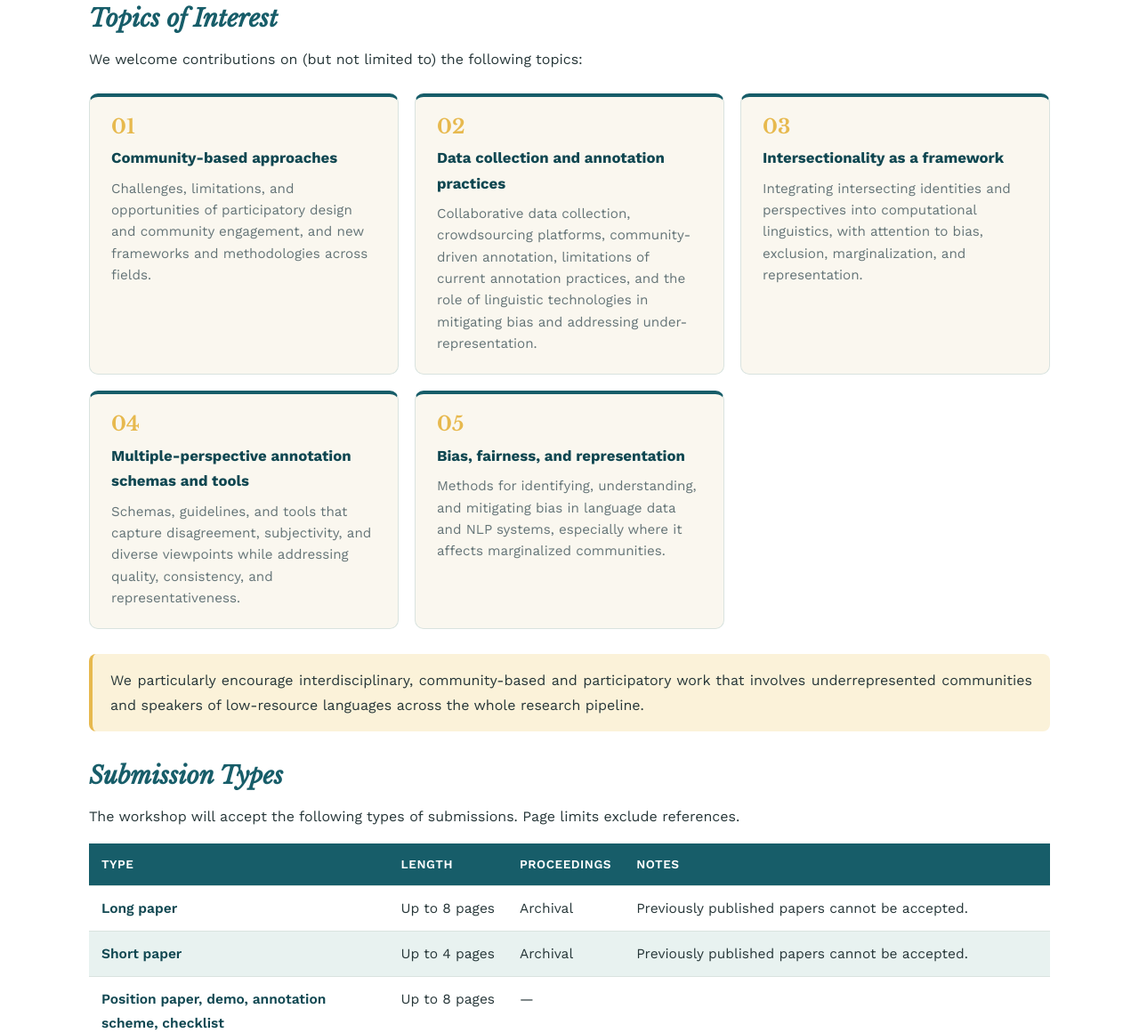
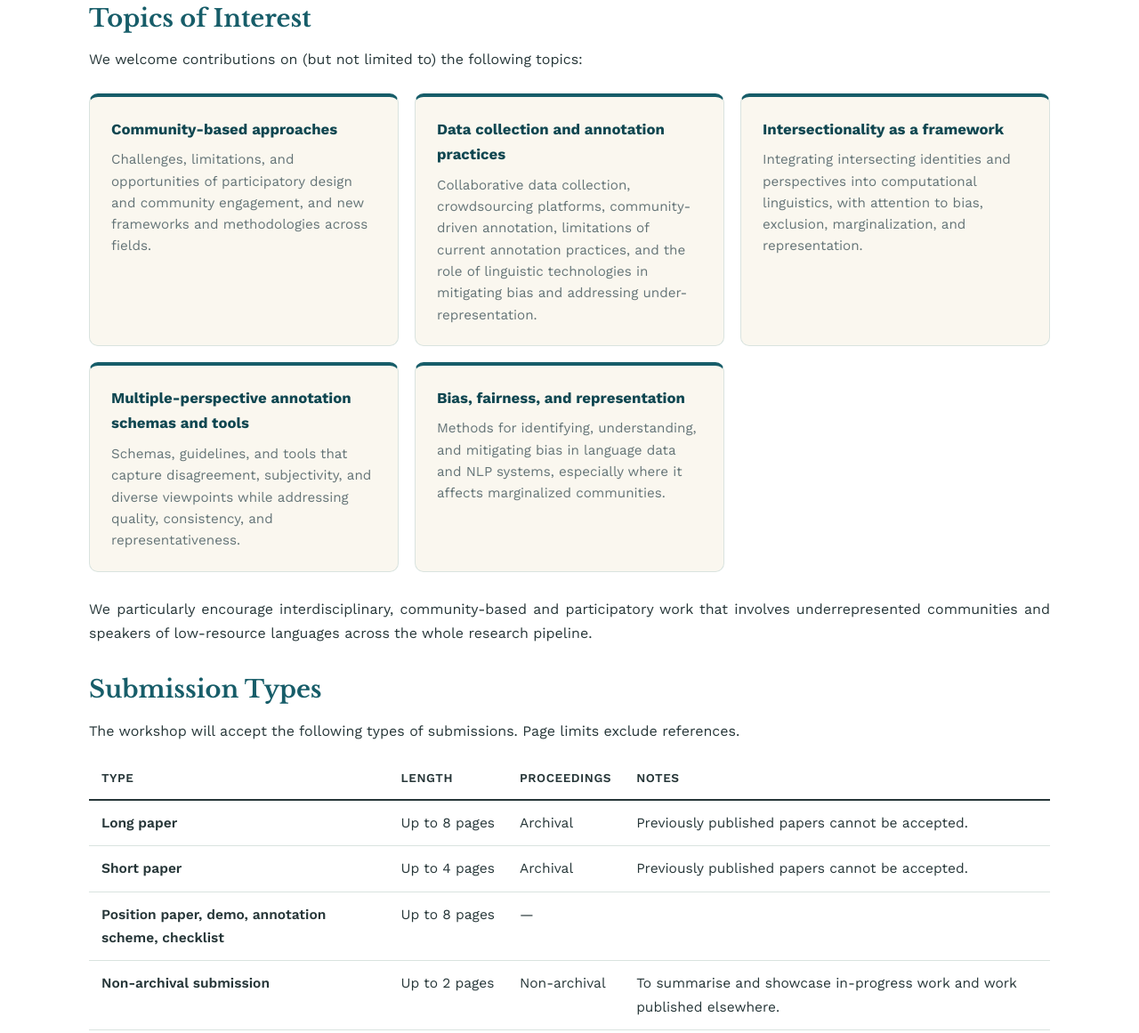
Before and after one commit to FATA-workshop/fata-workshop.github.io, a plain HTML site: page index.html in a window 1280 px wide. Shown: the part 2019-3180 px from the top of the page at 89% size. Drawn offline with nearby package versions, Linux system fonts and the light colour scheme.

Commit message:
Update index.html

```diff
--- a/index.html
+++ b/index.html
@@ -658,16 +658,6 @@
       padding: 22px 24px;
     }
 
-    .topic-num {
-      display: block;
-      font-family: "Libre Baskerville", Georgia, serif;
-      font-size: 1.4rem;
-      font-weight: 700;
-      line-height: 1;
-      color: var(--yellow);
-      margin-bottom: 10px;
-    }
-
     .topic-card h4 {
       margin: 0 0 8px;
       font-size: 1.05rem;
@@ -680,13 +670,6 @@
       font-size: 0.95rem;
       line-height: 1.6;
       color: var(--muted);
-    }
-
-    .encourage {
-      background: var(--yellow-light);
-      border-left: 4px solid var(--yellow);
-      border-radius: 8px;
-      padding: 16px 20px;
     }
 
     .types-table {
@@ -705,21 +688,15 @@
     }
 
     .types-table thead th {
-      background: var(--green);
-      color: var(--white);
       font-size: 0.85rem;
       font-weight: 600;
       letter-spacing: 0.04em;
       text-transform: uppercase;
+      border-bottom: 2px solid var(--text);
     }
 
     .types-table tbody th {
       font-weight: 600;
-      color: var(--teal-dark);
-    }
-
-    .types-table tbody tr:nth-child(even) {
-      background: var(--green-light);
     }
 
     .types-table td.pages {
@@ -738,10 +715,6 @@
       grid-template-columns: 2fr 1fr;
       gap: 32px;
       margin-top: 16px;
-      padding: 28px 32px;
-      background: var(--green-light);
-      border: 1px solid var(--line);
-      border-radius: 12px;
     }
 
     .review-box h4 {
@@ -781,7 +754,6 @@
     @media (max-width: 700px) {
       .review-box {
         grid-template-columns: 1fr;
-        padding: 22px;
       }
 
       .types-table {
@@ -856,23 +828,23 @@
         <p class="section-label">2 / Submissions</p>
         <h2>Call for Papers</h2>
 
-        <div class="callout">
         <p>
             By providing access through textual and speech modalities, foundation models increasingly shape social interactions, access to information, and decision-making, yet they can reproduce and reinforce existing inequalities through biased data, design, and deployment practices. Despite growing attention to bias and fairness in Natural Language Processing, research often overlooks the structural conditions that affect marginalized communities, including their silencing, underrepresentation, and exclusion, and leading to unintended forms of discrimination.
         </p>
 
+        <div class="callout">
           <p>
             The growing adoption of Large Language Models (LLMs) in language technologies and content moderation further amplifies these concerns, raising fundamental questions about the social implications of NLP systems: Whose knowledge is represented? Whose needs and perspectives are prioritized? Which communities remain underserved, misrepresented, or exposed to harm?
           </p>
+        </div>
 
         <p>
             Addressing these challenges requires moving beyond purely technical approaches towards socially grounded, context-aware NLP that incorporates diverse perspectives and situated knowledge and needs of affected communities. This workshop aims to foster interdisciplinary dialogue across social sciences, psychology, philosophy of language, computer science, and NLP, bringing together researchers and practitioners to critically assess existing approaches, and explore alternative frameworks and practices for developing more equitable, inclusive, and socially responsible language technologies.
         </p>
 
         <!-- Add the official call for papers and submission link here. -->
-        </div>
 
-        <h3 class="topics-heading" id="topics"><em>Topics of Interest</em></h3>
+        <h3 class="topics-heading" id="topics">Topics of Interest</h3>
 
         <p>
           We welcome contributions on (but not limited to) the following topics:
@@ -880,31 +852,26 @@
 
         <ol class="topic-grid">
           <li class="topic-card">
-            <span class="topic-num">01</span>
             <h4>Community-based approaches</h4>
             <p>Challenges, limitations, and opportunities of participatory design and community engagement, and new frameworks and methodologies across fields.</p>
           </li>
 
           <li class="topic-card">
-            <span class="topic-num">02</span>
             <h4>Data collection and annotation practices</h4>
             <p>Collaborative data collection, crowdsourcing platforms, community-driven annotation, limitations of current annotation practices, and the role of linguistic technologies in mitigating bias and addressing under-representation.</p>
           </li>
 
           <li class="topic-card">
-            <span class="topic-num">03</span>
             <h4>Intersectionality as a framework</h4>
             <p>Integrating intersecting identities and perspectives into computational linguistics, with attention to bias, exclusion, marginalization, and representation.</p>
           </li>
 
           <li class="topic-card">
-            <span class="topic-num">04</span>
             <h4>Multiple-perspective annotation schemas and tools</h4>
             <p>Schemas, guidelines, and tools that capture disagreement, subjectivity, and diverse viewpoints while addressing quality, consistency, and representativeness.</p>
           </li>
 
           <li class="topic-card">
-            <span class="topic-num">05</span>
             <h4>Bias, fairness, and representation</h4>
             <p>Methods for identifying, understanding, and mitigating bias in language data and NLP systems, especially where it affects marginalized communities.</p>
           </li>
@@ -914,7 +881,7 @@
           We particularly encourage interdisciplinary, community-based and participatory work that involves underrepresented communities and speakers of low-resource languages across the whole research pipeline.
         </p>
 
-        <h3 class="topics-heading" id="submission-types"><em>Submission Types</em></h3>
+        <h3 class="topics-heading" id="submission-types">Submission Types</h3>
 
         <p>
           The workshop will accept the following types of submissions. Page limits exclude references.
@@ -962,7 +929,7 @@
           <li>Accepted long and short papers will be given an additional page of content to address reviewer comments.</li>
         </ul>
 
-        <h3 class="topics-heading" id="review"><em>Submission &amp; Review</em></h3>
+        <h3 class="topics-heading" id="review">Submission &amp; Review</h3>
 
         <p>
           Submissions are open to all.
@@ -1237,7 +1204,7 @@
         </p>
 
         <p>
-          <a>href="mailto:fata.workshop@gmail.com"<em>fata.workshop@gmail.com</em></a>
+          <a href="mailto:fata.workshop@gmail.com">fata.workshop@gmail.com</a>
         </p>
 
         <!-- Replace this section with the official contact email. -->
```
Lines whose indentation alone changed are shown as unchanged.
